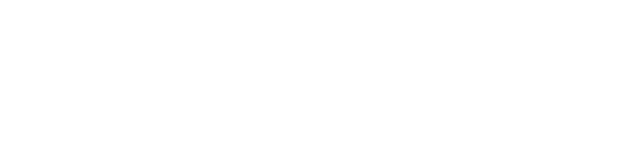
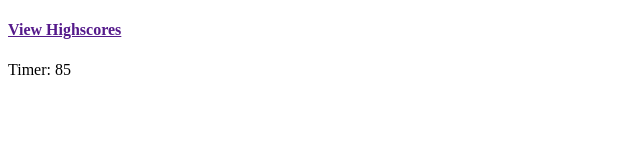
Before and after one commit to michaelanthonyyy/web-api-code-quiz, a plain HTML site: page index.html in a window 1280 px wide. Shown: the whole page, without its empty margins (0-640 px from the left). Drawn offline with Linux system fonts and the light colour scheme.

Commit message:
temporary skeleton code made for index.html. Initial timer code in script.js for functionality testing

```diff
--- a/index.html
+++ b/index.html
@@ -4,8 +4,27 @@
     <meta charset="UTF-8">
     <meta name="viewport" content="width=device-width, initial-scale=1.0">
     <title>Code Quiz</title>
+    <link rel="stylesheet" href="style.css" />
 </head>
 <body>
+    <header>
+        <div class="high-scores">
+            <h4><a href="">View Highscores</a></h4>
+        </div>
+        <div class="timer">
 
+        </div>
+    </header>
+
+    <div class="main-content">
+        <h2> </h2>
+
+
+
+
+
+
+    </div>
+    <script src="script.js"></script>
 </body>
 </html>
--- a/script.js
+++ b/script.js
@@ -0,0 +1,18 @@
+var timeEl = document.querySelector(".timer");
+
+
+var secondsLeft = 90;
+
+function timer() {
+    var timerInterval = setInterval(function() {
+        secondsLeft--;
+        timeEl.textContent = "Timer: " + secondsLeft;
+
+        if(secondsLeft === 0) {
+            clearInterval(timerInterval);
+            sendMessage();
+        }
+    }, 1000);
+}
+
+timer();
```
